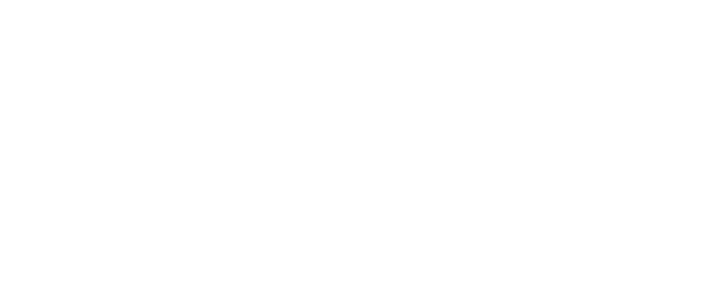
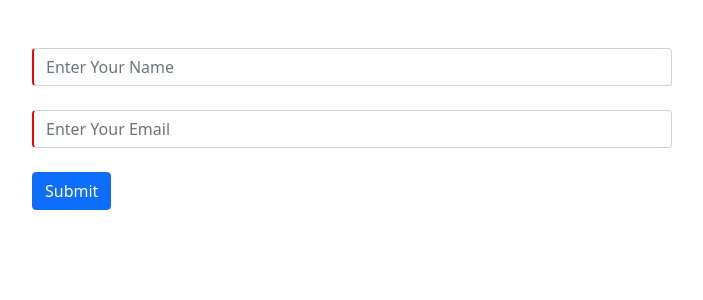
Before and after one commit to iqbal9865/explore-angular, an Angular app: page / in a window 1280 px wide. Shown: the top 300 px of the page, without its empty margins (16-719 px from the left). Built offline with nearby package versions, Linux system fonts and the light colour scheme.

Commit message:
tempate driven form validation

```diff
--- a/src/app/app.component.css
+++ b/src/app/app.component.css
@@ -0,0 +1,9 @@
+form .ng-valid {
+  border-left: 2px solid green;
+}
+form .ng-invalid {
+  border-left: 2px solid red;
+}
+.error {
+  color: red;
+}
--- a/src/app/app.component.html
+++ b/src/app/app.component.html
@@ -118,3 +118,16 @@
 <ul>
   <li *ngFor="let item of items">{{item}}</li>
 </ul> -->
+
+<div class="col-md-6 m-5">
+  <form #templateForm="ngForm" (ngSubmit)=onSubmit(templateForm.value)>
+    <input #name="ngModel" type="text" placeholder="Enter Your Name" class="form-control" ngModel name="username" required="">
+    <span *ngIf="name.invalid && name.touched" class="error">Name Field is Required</span>
+    <br>
+    <input #email="ngModel" type="email" placeholder="Enter Your Email" class="form-control" ngModel name="email" required="">
+    <span *ngIf="email.invalid && email.touched" class="error">Email Field is Required</span>
+    <br>
+    <button type="submit" class="btn btn-primary">Submit</button> <br>
+    <span class="error">{{ displayFailedSubmit }}</span>
+  </form>
+</div>
--- a/src/app/app.component.ts
+++ b/src/app/app.component.ts
@@ -65,4 +65,14 @@
   // addItem(newItem: string) {
   //   this.items.push(newItem);
   // }
+  displayFailedSubmit = '';
+  onSubmit(data: any) {
+    if(data.username && data.email) {
+      console.log(data)
+      this.displayFailedSubmit = '';
+    }
+    else {
+      this.displayFailedSubmit = "All Field Must Be Fill Up";
+    }
+  }
 }
```
